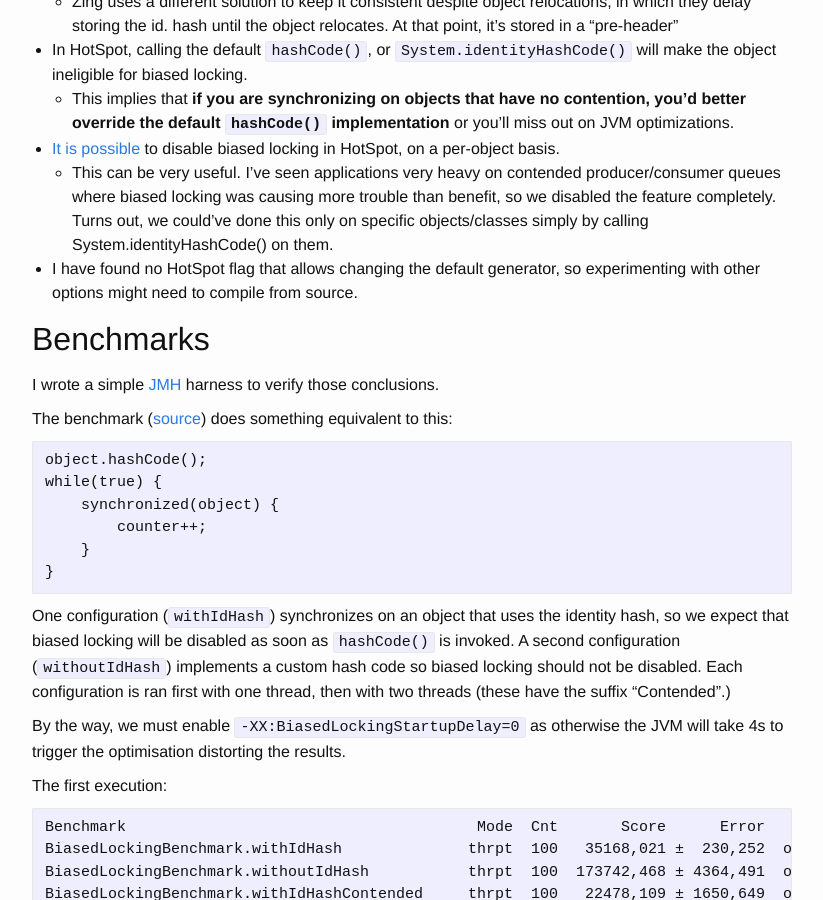
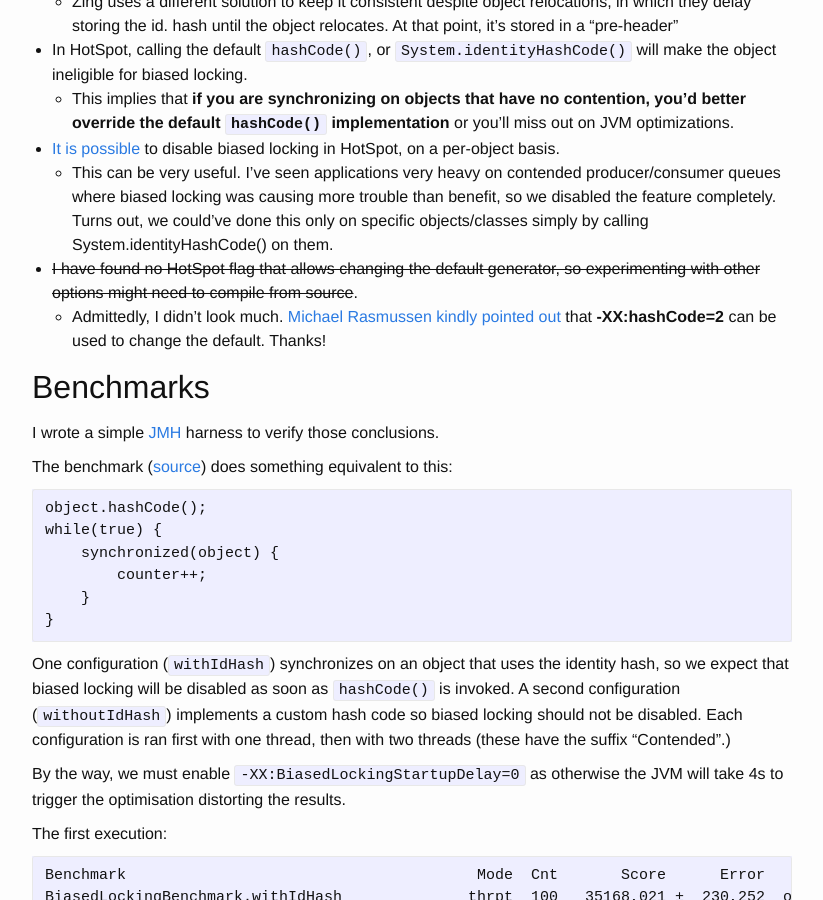
Before and after one commit to srvaroa/srvaroa.github.io, a Jekyll site: the page built from _posts/2017-01-30-hashCode.md, in a window 1280 px wide and 900 px high, scrolled down 7105 px. Shown: the whole window, without its empty margins (228-1051 px from the left). Built offline with Jekyll 4.4.1, drawn with Linux system fonts in a browser that asks for light colours.

Commit message:
Hashcode has a JVM flag
Signed-off-by: Galo Navarro <anglorvaroa@gmail.com>

```diff
--- a/_posts/2017-01-30-hashCode.md
+++ b/_posts/2017-01-30-hashCode.md
@@ -410,9 +410,12 @@ Recap
     more trouble than benefit, so we disabled the feature completely.
     Turns out, we could've done this only on specific objects/classes
     simply by calling System.identityHashCode() on them.
-* I have found no HotSpot flag that allows changing the default
+* ~~I have found no HotSpot flag that allows changing the default
   generator, so experimenting with other options might need to compile
-  from source.
+  from source~~.
+  * Admittedly, I didn't look much. [Michael Rasmussen](https://twitter.com/jmichaelras)
+  [kindly pointed out](https://twitter.com/jmichaelras/status/827441456059187200) that
+    **-XX:hashCode=2** can be used to change the default.  Thanks!
 
 Benchmarks
 ----------
```
